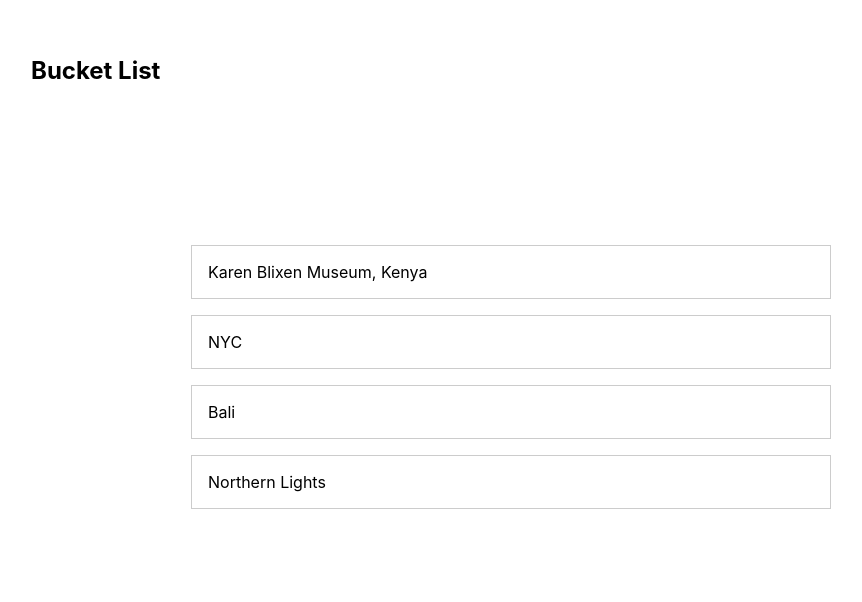
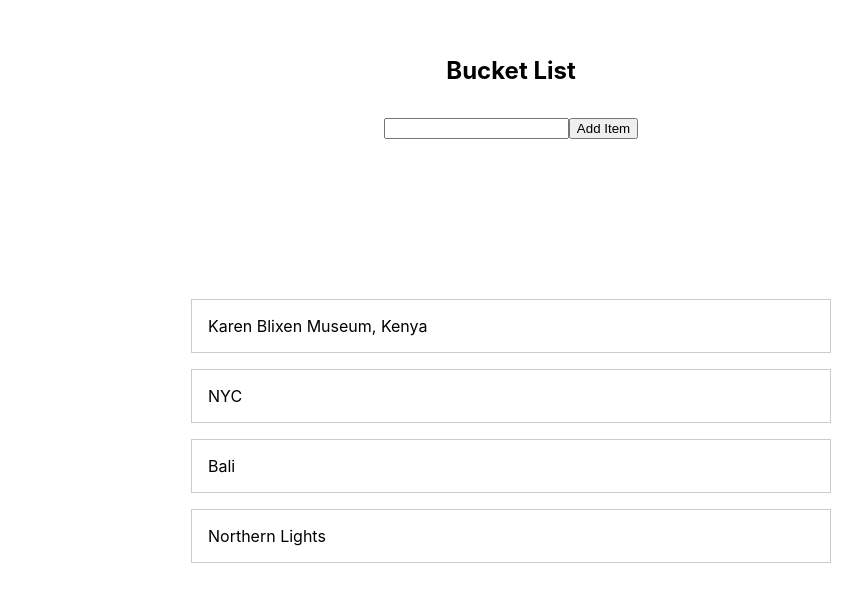
Before and after one commit to emilyjspencer/Bucket-List, a React (Create React App) app: page / in a window 1280 px wide. Shown: the part 104-706 px from the top of the page, without its empty margins (129-991 px from the left). Built offline with nearby package versions, Linux system fonts and the light colour scheme.

Commit message:
Creates AddItem component

```diff
--- a/src/App.js
+++ b/src/App.js
@@ -1,7 +1,8 @@
 import React from 'react';
 import logo from './logo.svg';
 import './App.css';
-import BucketList from './components/BucketList';
+import BucketList from './components/BucketList/BucketList';
+import AddItem from './components/AddItem/AddItem';
 
 const App = () =>  {
 
@@ -16,6 +17,7 @@ const App = () =>  {
   return (
     <div className="bucket-list">
       <h2>Bucket List</h2>
+      <AddItem />
       <BucketList items={bucketListItems} />
     </div>
   );
--- /dev/null
+++ b/src/components/AddItem/AddItem.css
@@ -0,0 +1,5 @@
+.new-item {
+    margin: 2rem;
+    text-align: center;
+
+}
--- /dev/null
+++ b/src/components/AddItem/AddItem.js
@@ -0,0 +1,14 @@
+import React from 'react';
+import './AddItem.css';
+
+const AddItem = () => {
+  return (
+    <form className="new-item">
+      <input type="text" />
+      <button type="Submit">Add Item</button>
+    </form>
+  )
+
+}
+
+export default AddItem;
--- a/src/components/BucketList.css
+++ b/src/components/BucketList/BucketList.css
@@ -1,4 +1,4 @@
-.bucket-list h1 {
+.bucket-list h2 {
     text-align: center;
   }
 
```
Also changed, not shown: src/components/BucketList/BucketList.js (renamed from src/components/BucketList.js).
